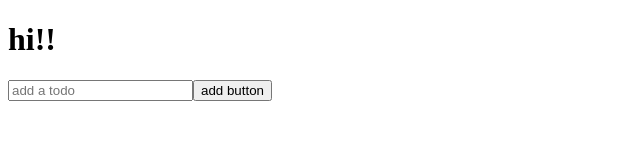
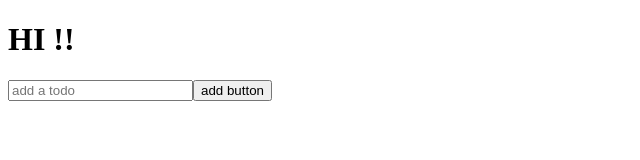
Before and after one commit to Anjana-Paul-14/TO-DO, a React (Create React App) app: page / in a window 1280 px wide. Shown: the top 160 px of the page, without its empty margins (0-640 px from the left). Built offline with nearby package versions, Linux system fonts and the light colour scheme.

Commit message:
TodoList.js

```diff
--- a/src/components/TodoList.js
+++ b/src/components/TodoList.js
@@ -6,7 +6,7 @@ function TodoList() {
 
   return (
     <div>
-        <h1> hi!!</h1>
+        <h1> HI !!</h1>
         <TodoForm />
     </div>
   );
```
